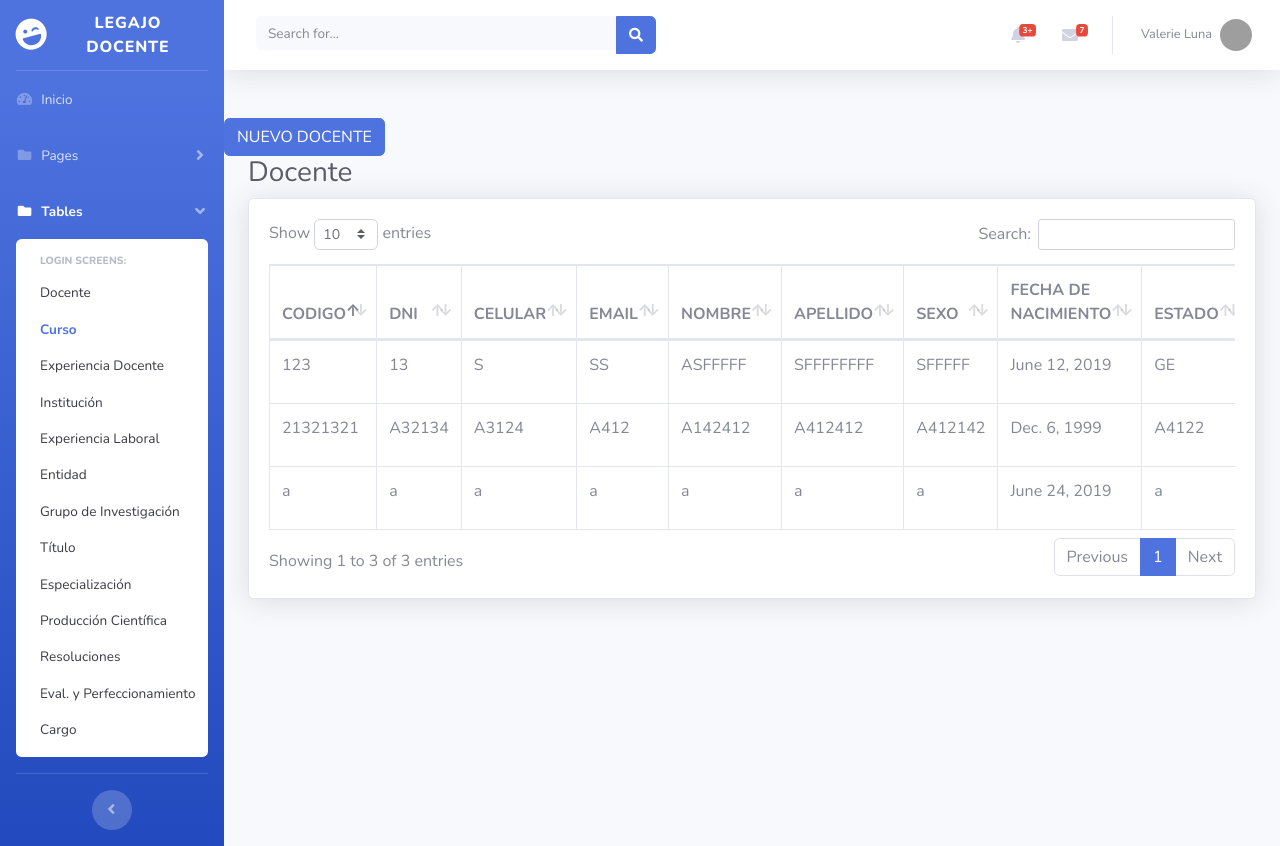
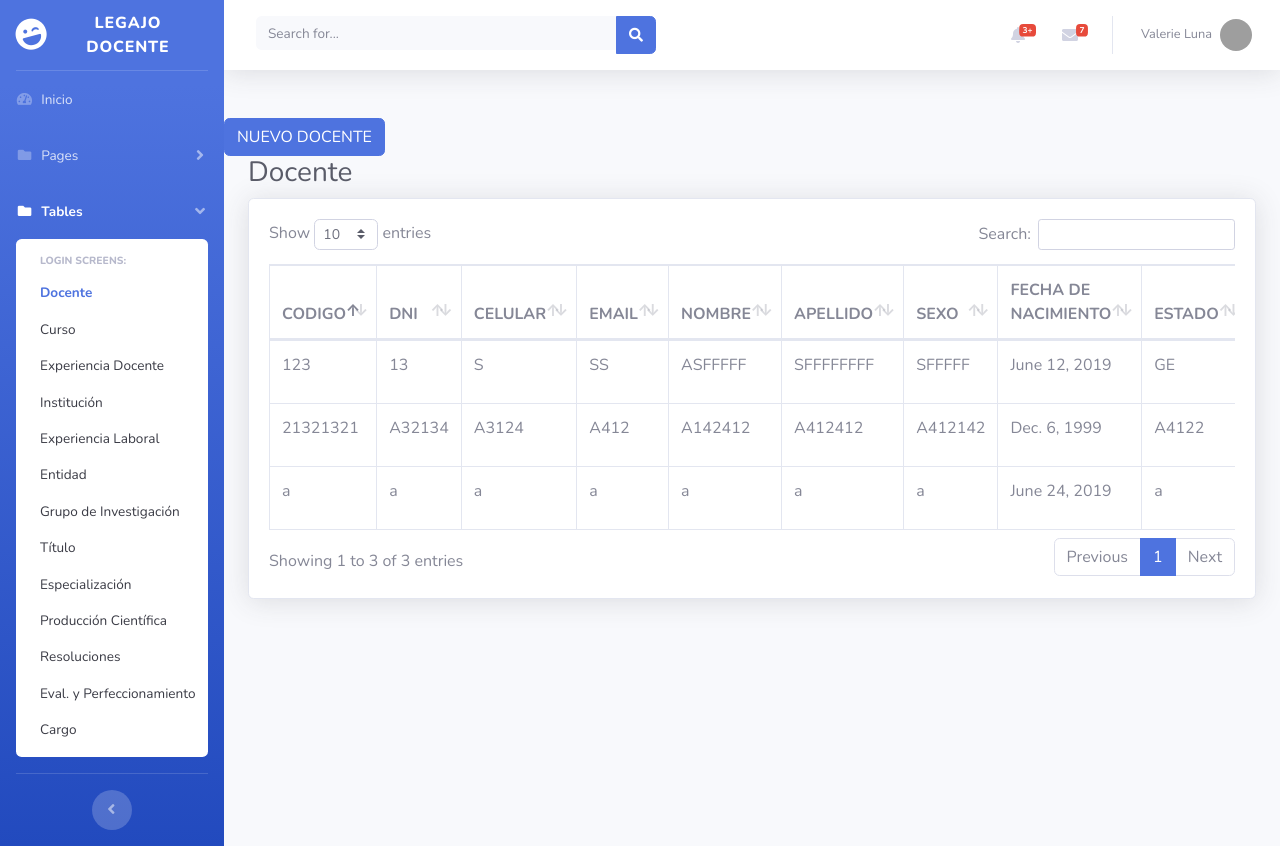
Before and after one commit to anibal-vergaray-unmsm/acreditacion, a Django app: page /legajo/list_profesor in a window 1280 px wide. Run offline with Django 3.2, Linux system fonts and the light colour scheme; data comes from the database, SQL or seed files in the repository; some libraries are stand-ins or nearby versions; grey boxes are pictures that could not be loaded.

Commit message:
Update list_profesor.html

```diff
--- a/acreditacion/templates/list_profesor.html
+++ b/acreditacion/templates/list_profesor.html
@@ -81,8 +81,8 @@
         <div id="collapseTable" class="collapse show" aria-labelledby="headingTable" data-parent="#accordionSidebar">
           <div class="bg-white py-2 collapse-inner rounded">
             <h6 class="collapse-header">Login Screens:</h6>
-            <a class="collapse-item" href="list_profesor">Docente</a>
-            <a class="collapse-item active" href="list_curso">Curso</a>
+            <a class="collapse-item active" href="list_profesor">Docente</a>
+            <a class="collapse-item" href="list_curso">Curso</a>
             <a class="collapse-item" href="list_expdocente">Experiencia Docente</a>
             <a class="collapse-item" href="list_institucion">Institución</a>
             <a class="collapse-item" href="list_explaboral">Experiencia Laboral</a>
```
